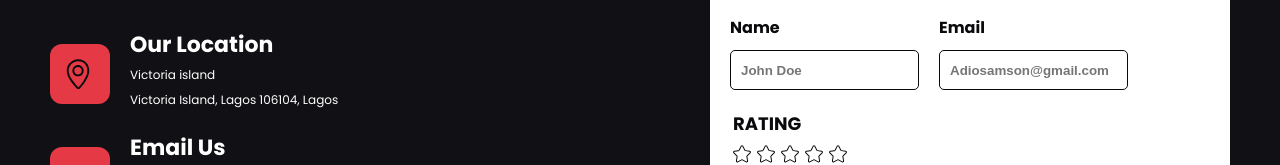
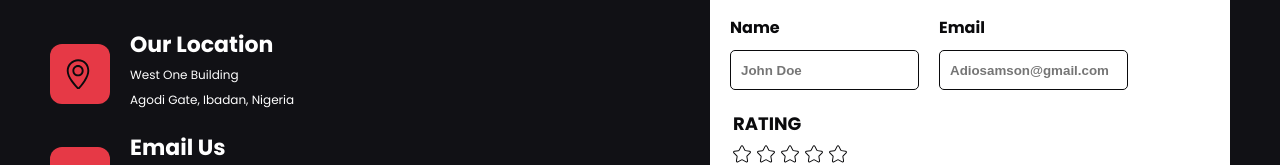
Before and after one commit to Awwal2007/Aptech-E-Project, a React (Vite) app: page /contact in a window 1280 px wide. Shown: the part 175-340 px from the top of the page. Built offline with nearby package versions, Linux system fonts and the light colour scheme; no server answers.

Commit message:
i changed the address on the contact page

```diff
--- a/src/pages/Contact.jsx
+++ b/src/pages/Contact.jsx
@@ -86,8 +86,8 @@ const Contact = () => {
 
                         <div>
                             <strong>Our Location</strong><br />
-                            <span>Victoria island </span> <br />
-                            <span>Victoria Island, Lagos 106104, Lagos</span>
+                            <span>West One Building </span> <br />
+                            <span>Agodi Gate, Ibadan, Nigeria</span>
                         </div>
                     </div>
 
```
